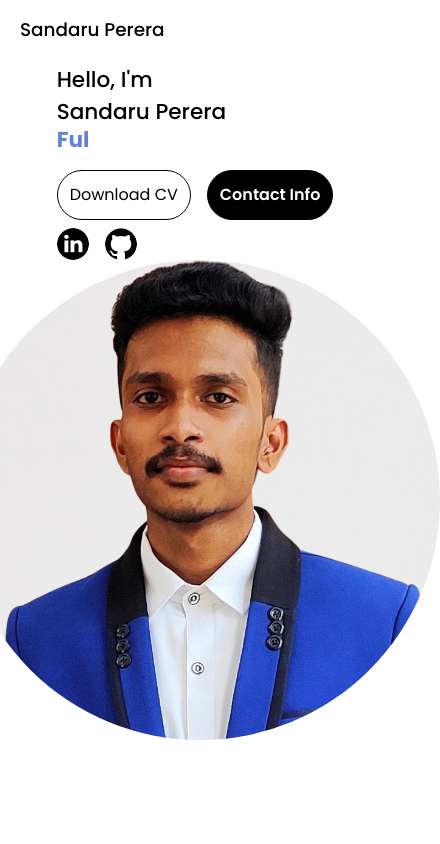
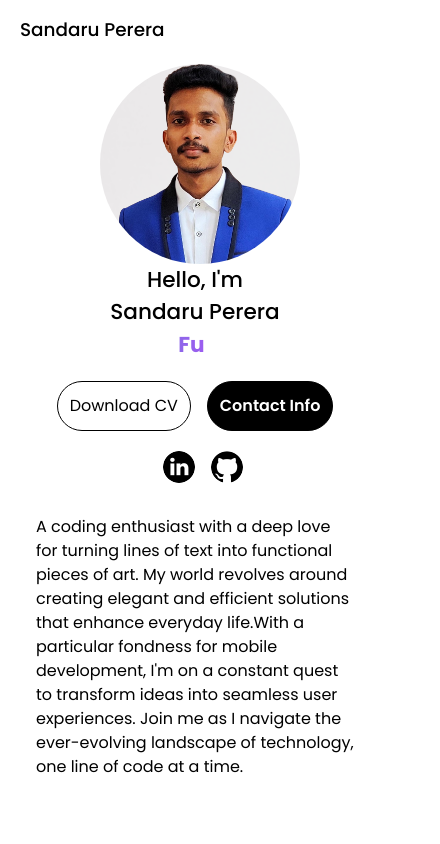
Before and after one commit to ViperXD99/MyPortfolio, a React (Vite) app: page / in a window 390 px wide. Shown: the top 844 px of the page, 440 px wide, since content can reach past the window. Built offline with nearby package versions, Linux system fonts and the light colour scheme.

Commit message:
made all fully responsive until about section

```diff
--- a/src/components/About.jsx
+++ b/src/components/About.jsx
@@ -3,13 +3,13 @@ import { about } from "../constants";
 import AOS from 'aos';
 import 'aos/dist/aos.css';
 const About = () => {
+  //AOS used for card fadeup effect check their site for more details
     useEffect(()=>{
         AOS.init({duration:1200})
       })
   return (
-    <div className="flex items-center justify-center bg-cover max-w-screen-xl mx-auto p-2 mt-4">
+    <div className="flex items-center justify-center bg-cover px-clamp-padding mx-auto p-2 mt-4">
       <div className="flex flex-col " data-aos="fade-up">
-        <h1 className=" text-[#263238] font-bold text-xl">About Me</h1>
         <p className=" mt-2">{about.description}</p>
       </div>
     </div>
--- a/src/components/Hero.jsx
+++ b/src/components/Hero.jsx
@@ -17,13 +17,13 @@ const Hero = () => {
   };
   return (
     <div className="flex flex-col items-center md:flex-row px-clamp-padding mt-[4rem] md:mt-[8rem]  scroll-smooth ">
-      <div className="flex flex-col md:min-w-[60rem]">
+      <div className="flex-grow order-2 md:order-1 text-center md:text-left">
         <p className=" text-fluid-2 font-medium">Hello, I'm</p>
         <h1 className=" text-fluid-2 font-medium transition ease-in-out delay-150 hover:md:scale-125 duration-300 ... cursor-pointer">
           Sandaru Perera
         </h1>
         <TypeWriterEffect/>
-        <div className="flex flex-row mt-line-margin gap-4">
+        <div className="flex flex-row mt-line-margin gap-4 justify-center md:justify-start ">
           <button className="p-3 border border-black rounded-[40px]  transition ease-in-out delay-150 hover:md:scale-110 duration-300 ...">
             Download CV
           </button>
@@ -31,7 +31,7 @@ const Hero = () => {
             Contact Info
           </button>
         </div>
-        <div className="flex flex-row mt-2 gap-4">
+        <div className="flex flex-row mt-line-margin gap-4 justify-center md:justify-start + ml-4">
           <div className=" rounded-full w-[2rem] h-[2rem] overflow-hidden object-cover cursor-pointer">
             <img
               src={linkedin}
@@ -50,14 +50,14 @@ const Hero = () => {
           </div>
         </div>
       </div>
-      <div className=" rounded-full w-[30rem] h-[30rem] overflow-hidden object-cover ml-navbar-item-margin">
+
+      <div className=" rounded-full w-pro-pic-width h-pro-pic-height overflow-hidden object-cover ml-navbar-item-margin flex-shrink order-1 md:order-2">
         <img
           src={profile}
           alt="Sandaru"
           className="w-full h-full object-cover"
         />
       </div>
-
     </div>
   );
 };
--- a/src/components/TypeWriterEffect.jsx
+++ b/src/components/TypeWriterEffect.jsx
@@ -4,7 +4,7 @@ const TypeWriterEffect = () => {
 
     const strings = ['UI/UX Designer', 'Full Stack Developer']
   return (
-    <div className=' text-fluid-2 animate-text bg-gradient-to-r from-teal-500 via-purple-500 to-orange-500 bg-clip-text text-transparent text-5xl font-black '>
+    <div className=' text-fluid-2 animate-text bg-gradient-to-r from-teal-500 via-purple-500 to-orange-500 bg-clip-text text-transparent font-black '>
         <TypeWriter
           options={{
             strings: strings,
--- a/src/constants/index.js
+++ b/src/constants/index.js
@@ -1,3 +1,3 @@
 export const about = {
-    description:"A coding enthusiast with a deep love for turning lines of text into functional pieces of art. My world revolves around creating elegant and efficient solutions that enhance everyday life. Join me as I navigate the ever-evolving landscape of technology, one line of code at a time."
+    description:"A coding enthusiast with a deep love for turning lines of text into functional pieces of art. My world revolves around creating elegant and efficient solutions that enhance everyday life.With a particular fondness for mobile development, I'm on a constant quest to transform ideas into seamless user experiences. Join me as I navigate the ever-evolving landscape of technology, one line of code at a time."
 };
--- a/tailwind.config.js
+++ b/tailwind.config.js
@@ -20,7 +20,7 @@ export default {
       },
       padding: {
        // 'clamp-padding': 'clamp(1.13rem, calc(-3.70rem + 24.11vw), 18.00rem)',
-        'clamp-padding': 'clamp(1.25rem, calc(-4.16rem + 18.23vw), 25.00rem);',
+        'clamp-padding': 'clamp(1.25rem, calc(-9.92rem + 17.45vw), 18.00rem)',
 
       },
       margin:{
@@ -28,11 +28,12 @@ export default {
         'line-margin': 'clamp(1.25rem, calc(0.97rem + 0.96vw), 2.50rem)',
       },
       width:{
-
+        'pro-pic-width': 'clamp(12.50rem, calc(8.51rem + 13.43vw), 30.00rem)',
       },
       height:{
-
+        'pro-pic-height': 'clamp(12.50rem, calc(8.51rem + 13.43vw), 30.00rem)',
       },
+      //animation for the type writer text
       animation: {
         text: 'text 5s ease infinite',
       },
```
